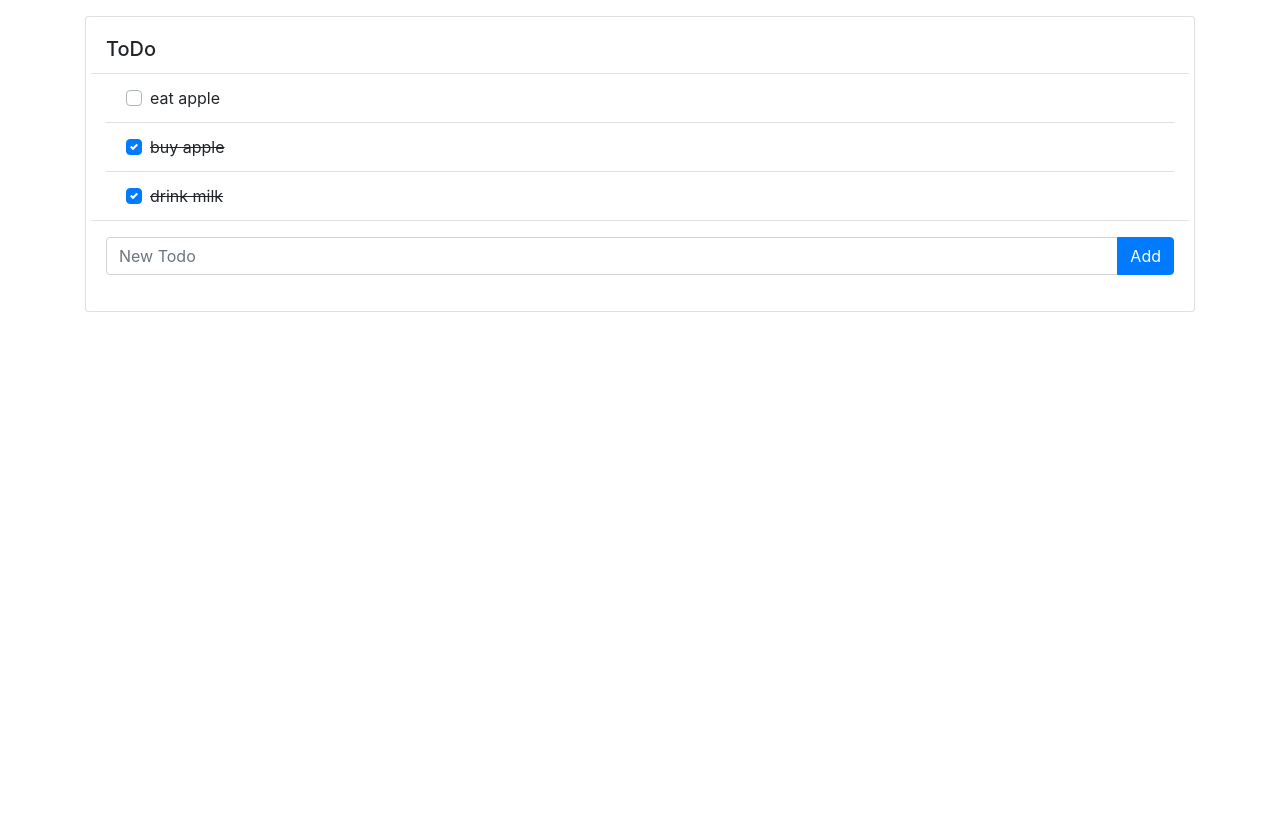
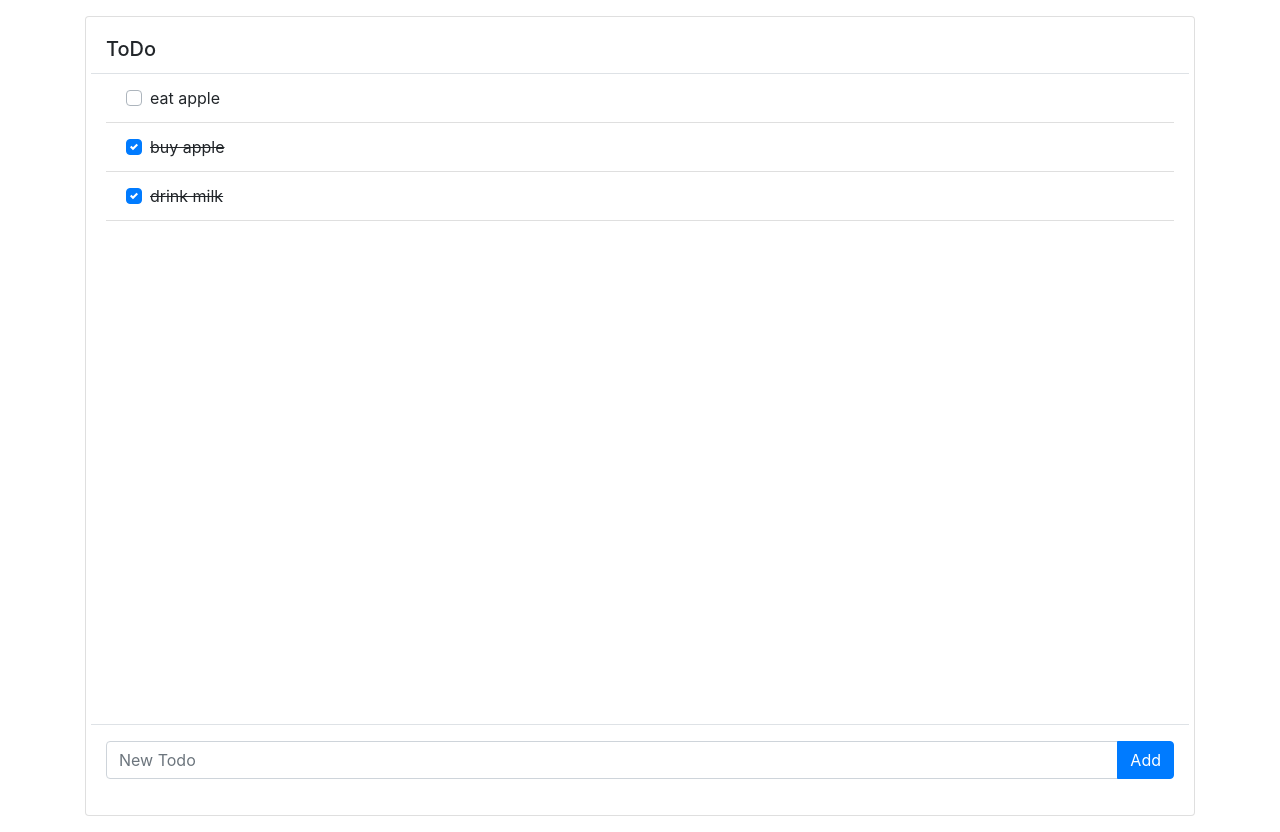
Before and after one commit to michaelbeutler/React-Todo, a React (Create React App) app: page / in a window 1280 px wide. Before the commit the page ends 800 px from the top, so only its background shows below. Built offline with nearby package versions, Linux system fonts and the light colour scheme.

Commit message:
added scroll, fixed height and chuck norris easteregg

```diff
--- a/src/components/App.js
+++ b/src/components/App.js
@@ -27,23 +27,42 @@ export default class App extends React.Component {
     };
     this.addTodoItem = this.addTodoItem.bind(this);
   }
+
   addTodoItem(todo) {
     todo.id = todo.id ? todo.id : this.state.items.length + 1;
     todo.completed = todo.completed ? todo.completed : false;
+    if (todo.text === 'CHUCK') {
+      fetch('https://api.chucknorris.io/jokes/random')
+        .then(response => response.json())
+        .then(data => todo.text = data.value)
+        .then(() => {
+          let items = this.state.items;
+          items.push(todo);
+          this.setState({ items: items })
+        });
+    } else if (todo.text === 'TIMON') {
+      todo.text = 'Get cloudy';
+      let items = this.state.items;
+      items.push(todo);
+      this.setState({ items: items })
+    } else {
+      let items = this.state.items;
+      items.push(todo);
+      this.setState({ items: items })
+    }
+  }
+
+  render() {
     let items = this.state.items;
-    items.push(todo);
-    this.setState({ items: items });
-  }
-  render() {
     return (
-      <div className="app container mt-3" >
+      <div className="app container mt-3 mb-3" >
         <div className="card">
           <div className="card-body">
             <h5 className="card-title">ToDo</h5>
 
             <div className="row border-top">
               <div className="col">
-                <TodoList items={this.state.items} />
+                <TodoList items={items} />
               </div>
             </div>
 
--- a/src/components/TodoForm.js
+++ b/src/components/TodoForm.js
@@ -16,7 +16,7 @@ export default class TodoForm extends React.Component {
             this.state.add({ text: this.state.input.value });
             let i = this.state.input;
             i.value = '';
-            this.setState({input: i })
+            this.setState({ input: i })
         }
     }
     handleKeyDown(e) {
--- a/src/components/TodoList.js
+++ b/src/components/TodoList.js
@@ -7,13 +7,25 @@ export default class TodoList extends React.Component {
         this.state = {
             items: props.items
         };
+        this.scrollToBottom = this.scrollToBottom.bind(this);
     }
+
+    componentDidUpdate() {
+        this.scrollToBottom();
+    }
+
+    scrollToBottom() {
+        this.el.scrollIntoView({ behavior: 'smooth' });
+    }
+
     render() {
         return (
-            <ul className="list-group list-group-flush">
+            <ul className="list-group list-group-flush overflow-auto" style={{ maxHeight: "650px", height: "650px" }}>
                 {this.state.items.map(t =>
                     <TodoItem key={t.id} id={t.id} completed={t.completed} text={t.text} />
+
                 )}
+                <div ref={el => { this.el = el; }} />
             </ul>
         )
     }
```
